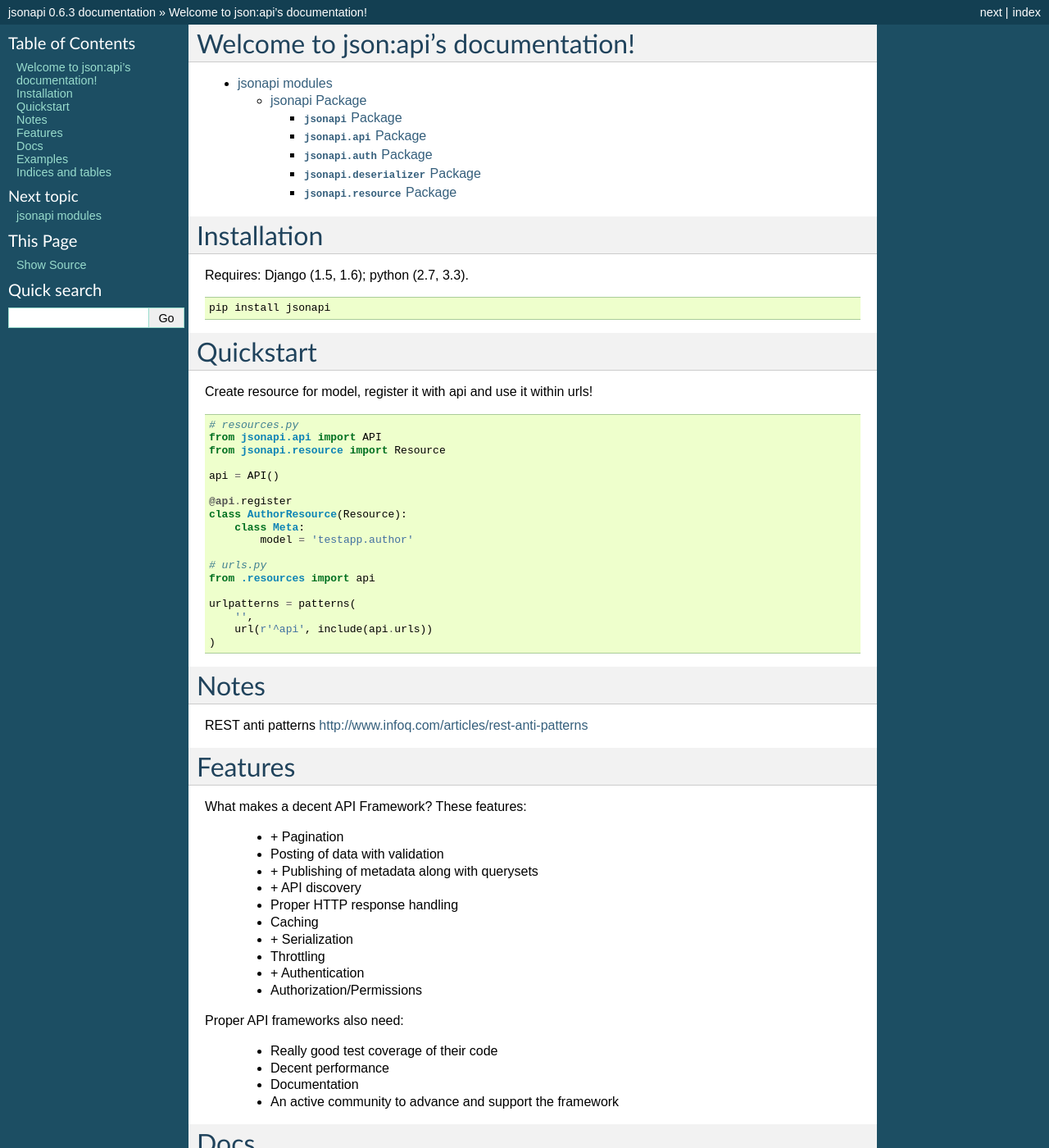
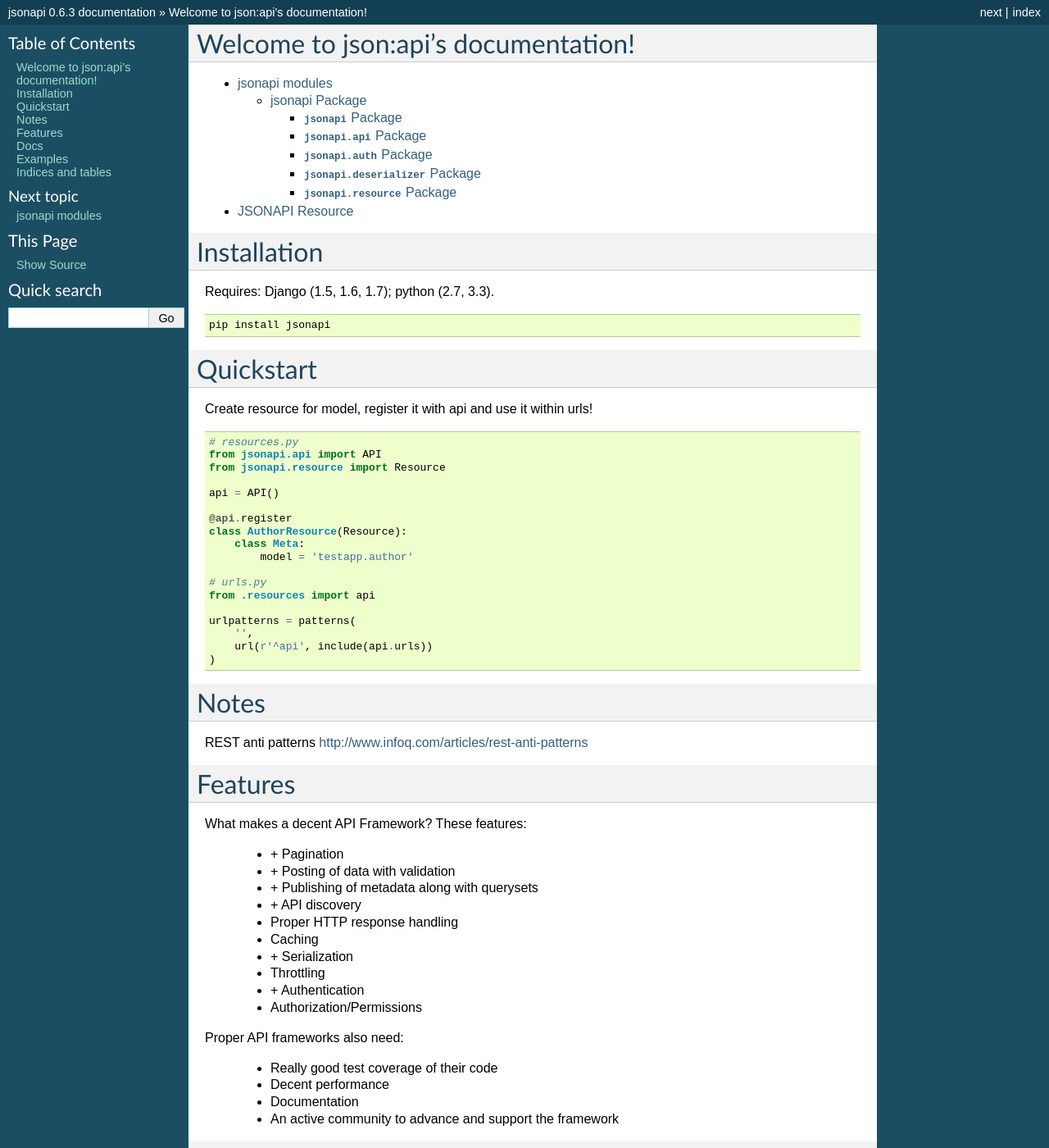
Before and after one commit to pavlov99/jsonapi, a Sphinx documentation site: the page built from docs/index.rst, in a window 1280 px wide and 1400 px high. Shown: the whole window at 82% size. Built offline with Sphinx 7.4.7, drawn with Linux system fonts in a browser that asks for light colours; some of the changed text lies outside the part shown.

```diff
--- a/docs/index.rst
+++ b/docs/index.rst
@@ -10,10 +10,11 @@ Welcome to json:api's documentation!
    :maxdepth: 3
 
    modules.rst
+   pages/resource.rst
 
 Installation
 ============
-Requires: Django (1.5, 1.6); python (2.7, 3.3).
+Requires: Django (1.5, 1.6, 1.7); python (2.7, 3.3).
 
 .. code-block:: python
 
@@ -56,7 +57,7 @@ Features
 What makes a decent API Framework? These features:
 
     + \+ Pagination
-    + Posting of data with validation
+    + \+ Posting of data with validation
     + \+ Publishing of metadata along with querysets
     + \+ API discovery
     + Proper HTTP response handling
@@ -77,7 +78,7 @@ Proper API frameworks also need:
 Docs
 ====
 
-    - Resource definition
+    - Resource definition pages/resource.rst
     - Resource and Models discovery
     - Authentication
     - Authorization
```
Also changed, not shown: other parts of docs/index.rst (+2 -0 lines), docs/pages/resource.rst (added, +55 -0 lines), docs/models.png (added), docs/pages/examples.rst (added), 1 other file.
